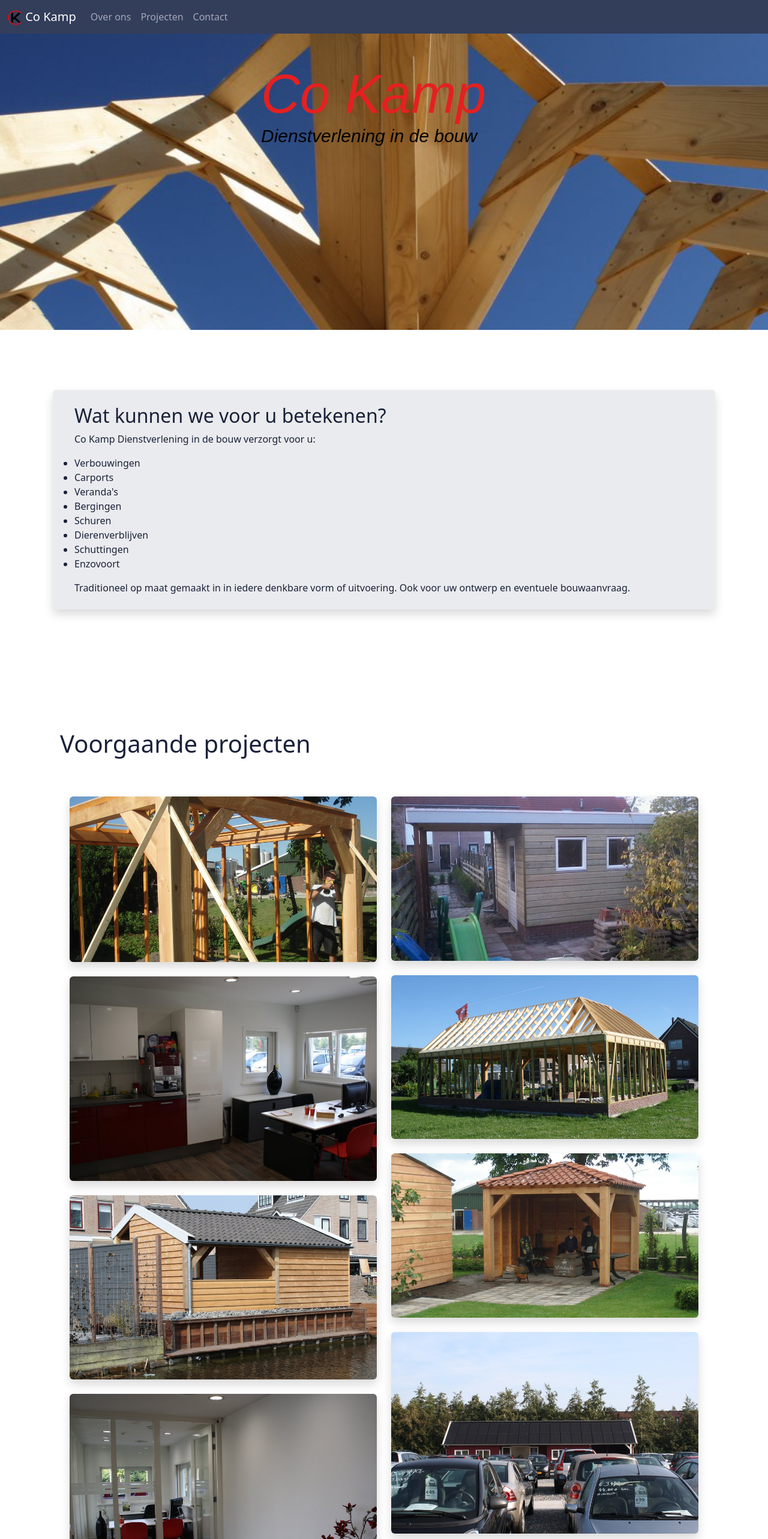
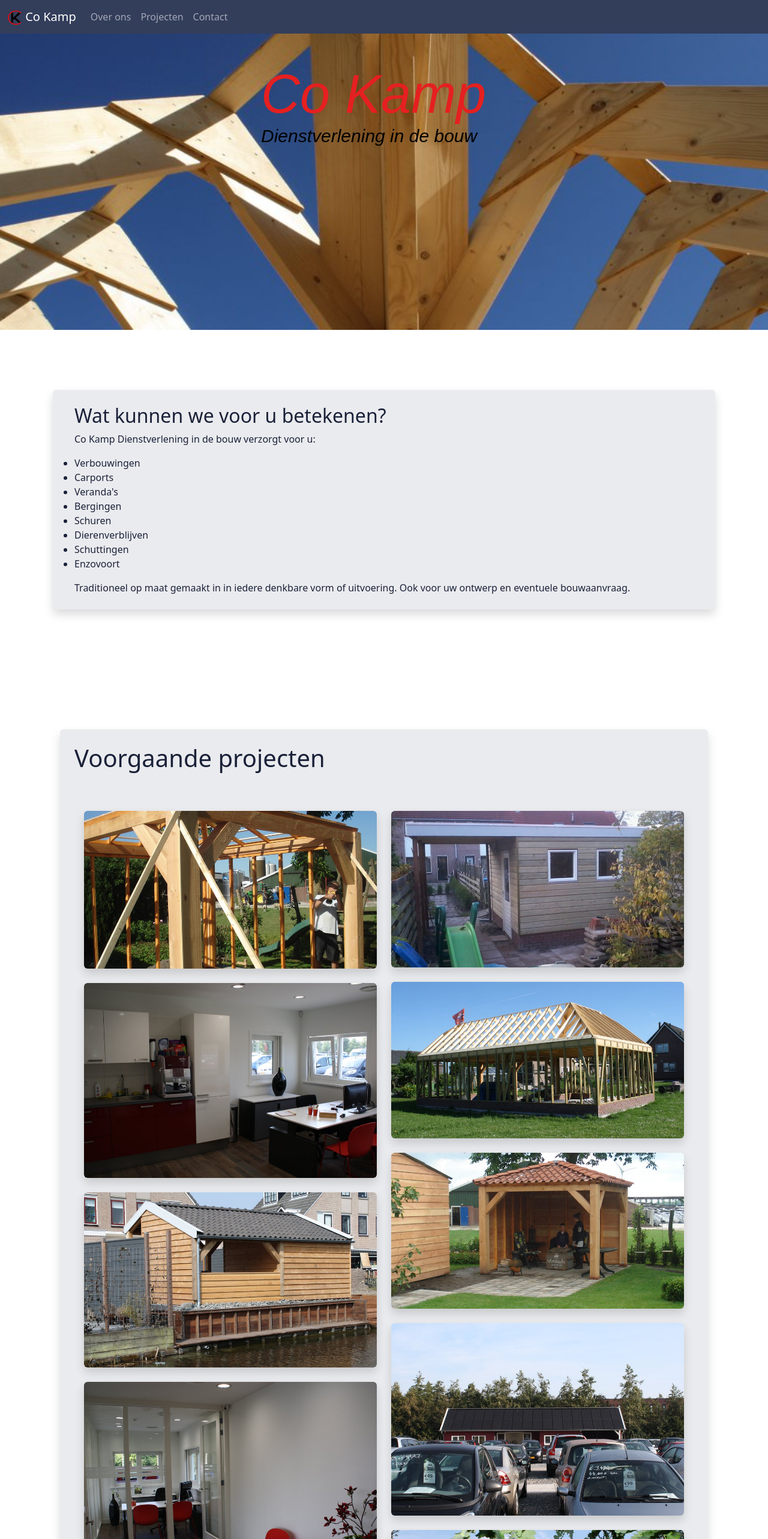
Before and after one commit to Stijn-Kamp/CoKampWebsite, a Vue app: page / in a window 1280 px wide. Shown: the top 2566 px of the page at 60% size. Built offline with nearby package versions, Linux system fonts and the light colour scheme.

Commit message:
added background to photo's

```diff
--- a/src/views/ImagesView.vue
+++ b/src/views/ImagesView.vue
@@ -10,7 +10,9 @@
 
 <template>
     <div>
-        <h1>Voorgaande projecten</h1>
-        <Images/>
+        <div class="p-4 shadow rounded bg-primary bg-opacity-10">
+            <h1>Voorgaande projecten</h1>
+            <Images/>
+        </div>
     </div>
 </template>
```
